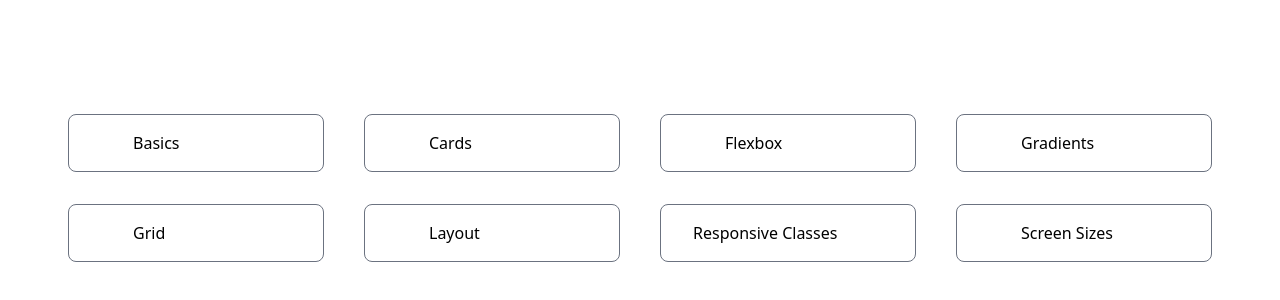
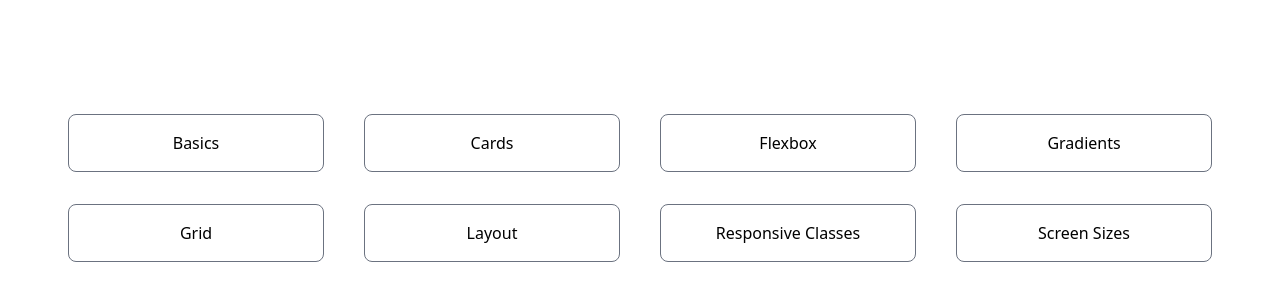
Before and after one commit to dxps/tailwind_playground, a plain HTML site: page basics/index.html in a window 1280 px wide. Shown: the part 212-512 px from the top of the page. Drawn offline with Linux system fonts and the light colour scheme.

Commit message:
chore: basics & flex index blocks links

```diff
--- a/basics/index.html
+++ b/basics/index.html
@@ -12,36 +12,41 @@
 <body>
 
     <div class="flex h-screen justify-center items-center">
-        <div class="flex flex-wrap gap-8 m-16 md:flex-col-3">
-            <div class="w-64 px-16 py-4 hover:bg-gray-700 hover:text-orange-500 border border-gray-500 rounded-lg m-auto">
-                <a href="./basics.html">Basics</a>
-            </div>
-            <div class="w-64 px-16 py-4 hover:bg-gray-700 hover:text-orange-500 border border-gray-500 rounded-lg m-auto">
-                <a href="./cards.html">Cards</a>
-            </div>
-            <div class="w-64 px-16 py-4 hover:bg-gray-700 hover:text-orange-500 border border-gray-500 rounded-lg m-auto">
-                <a href="./flexbox.html">Flexbox</a>
-            </div>
-            <div class="w-64 px-16 py-4 hover:bg-gray-700 hover:text-orange-500 border border-gray-500 rounded-lg m-auto">
-                <a href="./gradients.html">Gradients</a>
-            </div>
-            <div class="w-64 px-16 py-4 hover:bg-gray-700 hover:text-orange-500 border border-gray-500 rounded-lg m-auto">
-                <a href="./grid.html">Grid</a>
-            </div>
-            <div class="w-64 px-16 py-4 hover:bg-gray-700 hover:text-orange-500 border border-gray-500 rounded-lg m-auto">
-                <a href="./layout.html">Layout</a>
-            </div>
-            <div class="w-64 px-8 py-4 hover:bg-gray-700 hover:text-orange-500 border border-gray-500 rounded-lg m-auto">
-                <a class="text-center" href="./responsive-classes.html">Responsive Classes</a>
-            </div>
-            <div class="w-64 px-16 py-4 hover:bg-gray-700 hover:text-orange-500 border border-gray-500 rounded-lg m-auto">
-                <a class="text-center" href="./screen-sizes.html">Screen Sizes</a>
-            </div>
+        <div class="flex flex-wrap gap-8 m-16 md:flex-col-3 text-center">
+            <a href="./basics.html"
+                class="w-64 px-16 py-4 hover:bg-gray-700 hover:text-orange-500 border border-gray-500 rounded-lg m-auto">
+                Basics
+            </a>
+            <a href="./cards.html" class="w-64 px-16 py-4 hover:bg-gray-700 hover:text-orange-500 border border-gray-500 rounded-lg m-auto">
+                Cards
+            </a>
+            <a href="./flexbox.html"
+                class="w-64 px-16 py-4 hover:bg-gray-700 hover:text-orange-500 border border-gray-500 rounded-lg m-auto">
+                Flexbox
+            </a>
+            <a href="./gradients.html"
+                class="w-64 px-16 py-4 hover:bg-gray-700 hover:text-orange-500 border border-gray-500 rounded-lg m-auto">
+                Gradients
+            </a>
+            <a href="./grid.html" class="w-64 px-16 py-4 hover:bg-gray-700 hover:text-orange-500 border border-gray-500 rounded-lg m-auto">
+                Grid
+            </a>
+            <a href="./layout.html"
+                class="w-64 px-16 py-4 hover:bg-gray-700 hover:text-orange-500 border border-gray-500 rounded-lg m-auto">
+                Layout
+            </a>
+            <a href="./responsive-classes.html"
+                class="w-64 px-8 py-4 hover:bg-gray-700 hover:text-orange-500 border border-gray-500 rounded-lg m-auto">
+                Responsive Classes
+            </a>
+            <a href="./screen-sizes.html"
+                class="w-64 px-16 py-4 hover:bg-gray-700 hover:text-orange-500 border border-gray-500 rounded-lg m-auto">
+                Screen Sizes
+            </a>
 
         </div>
     </div>
 
-
 </body>
 
 </html>
```
Also changed, not shown: flex/index.html (+5 -5 lines).
